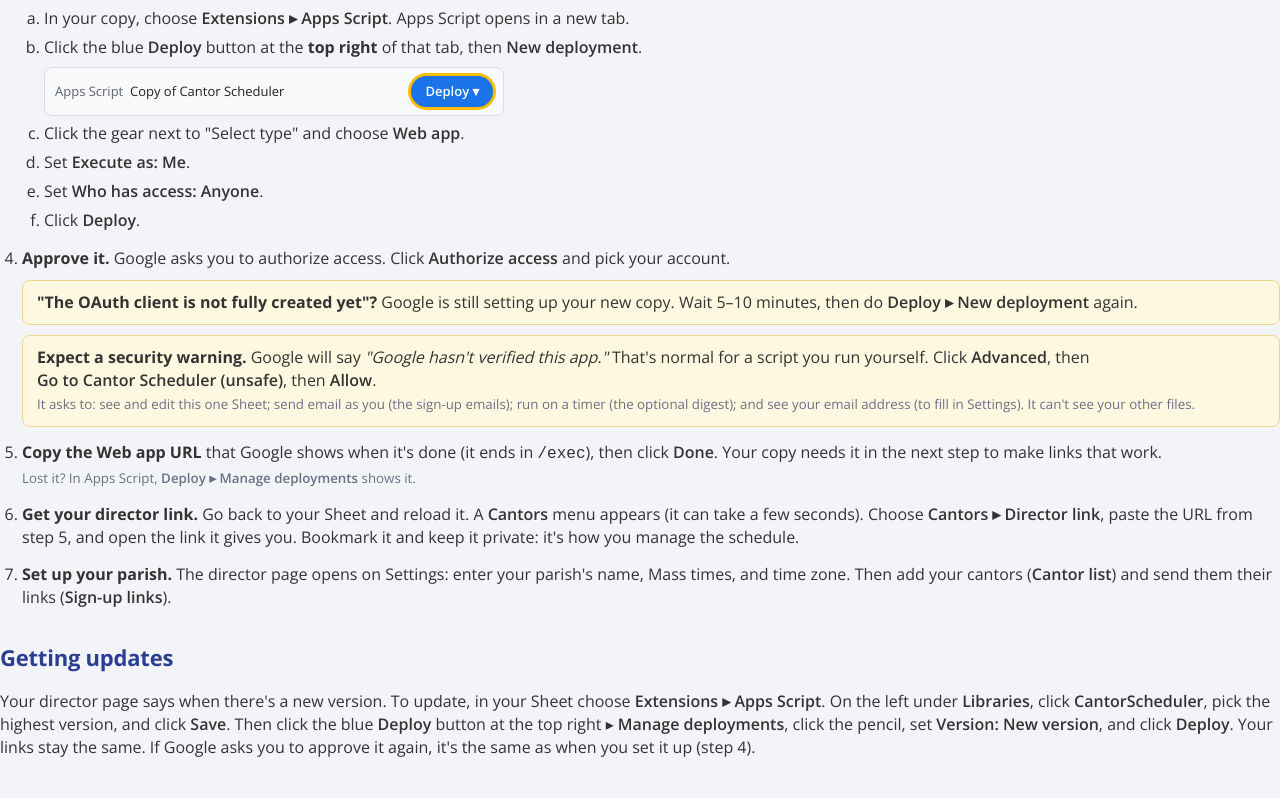
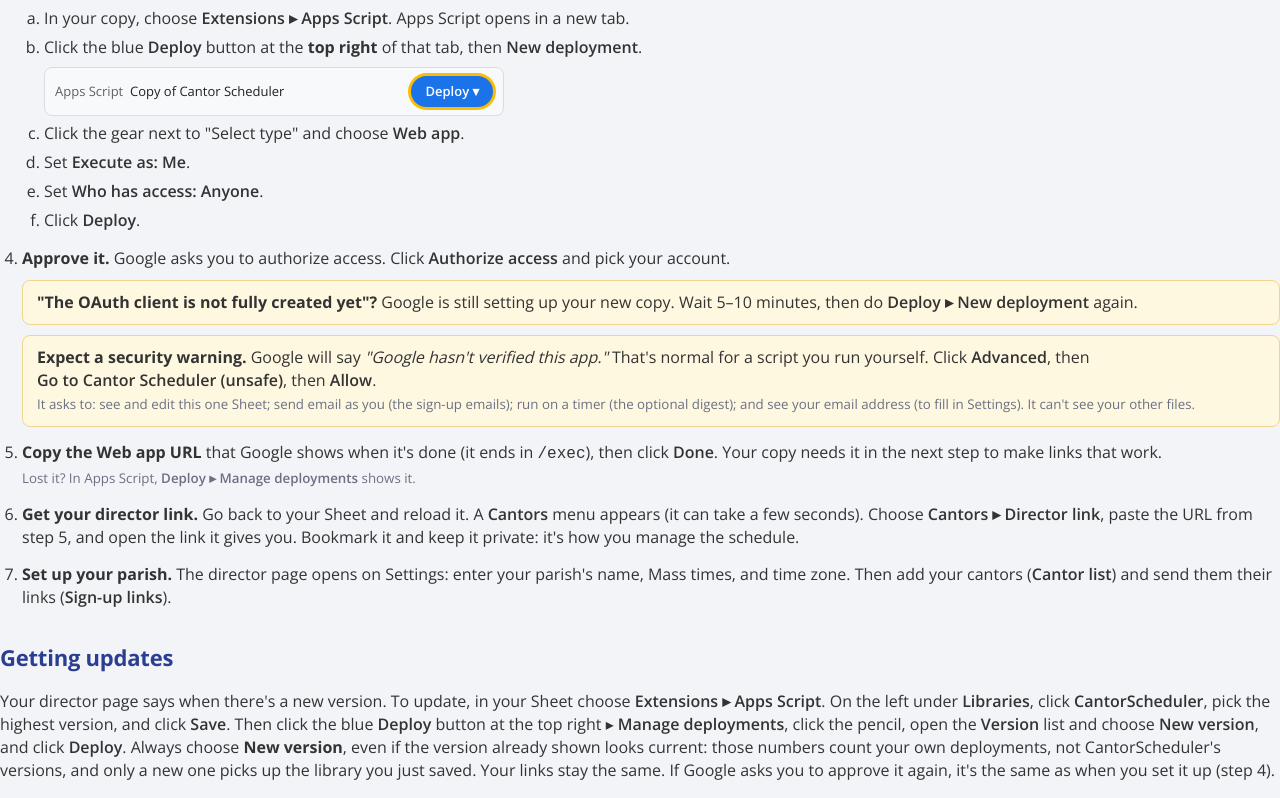
Before and after one commit to silvermorph/cantor-scheduler, a plain HTML site: page index.html in a window 1280 px wide. Shown: the part 544-1342 px from the top of the page. Before the commit the page ends 1319 px from the top, so only its background shows below. Drawn offline with nearby package versions, Linux system fonts and the light colour scheme.

Commit message:
Update page

```diff
--- a/index.html
+++ b/index.html
@@ -209,8 +209,11 @@
   <p>Your director page says when there's a new version. To update, in your Sheet choose
   <span class="menu">Extensions ▸ Apps Script</span>. On the left under <span class="menu">Libraries</span>, click
   <span class="menu">CantorScheduler</span>, pick the highest version, and click <span class="menu">Save</span>. Then
-  click the blue <span class="menu">Deploy</span> button at the top right ▸ <span class="menu">Manage deployments</span>, click the pencil, set <span class="menu">Version: New version</span>,
-  and click <span class="menu">Deploy</span>. Your links stay the same. If Google asks you to approve it again, it's the
+  click the blue <span class="menu">Deploy</span> button at the top right ▸ <span class="menu">Manage deployments</span>, click the pencil,
+  open the <span class="menu">Version</span> list and choose <span class="menu">New version</span>, and click
+  <span class="menu">Deploy</span>. Always choose <strong>New version</strong>, even if the version already shown
+  looks current: those numbers count your own deployments, not CantorScheduler's versions, and only a new one
+  picks up the library you just saved. Your links stay the same. If Google asks you to approve it again, it's the
   same as when you set it up (step 4).</p>
 </section>
 <div id="status"></div>
```
